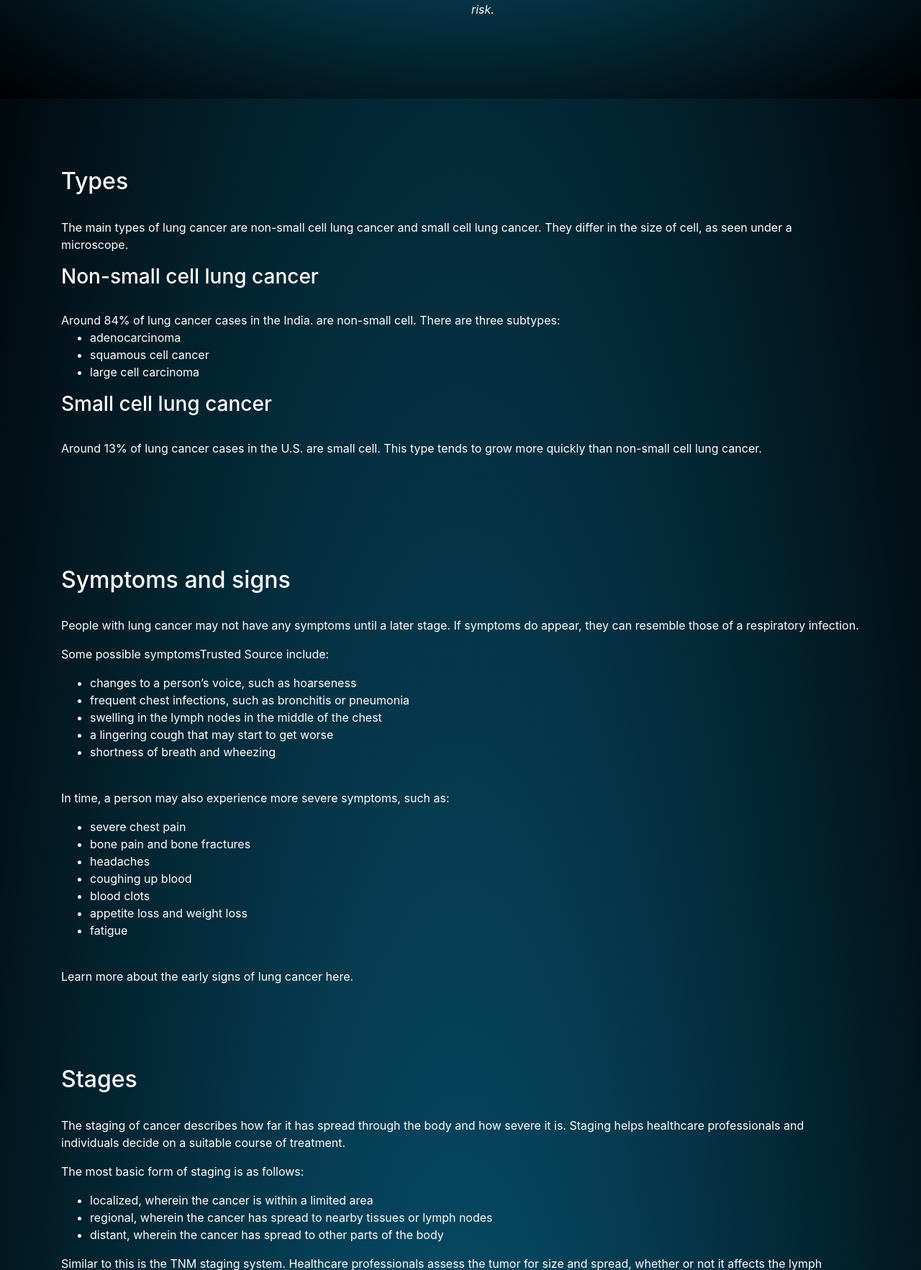
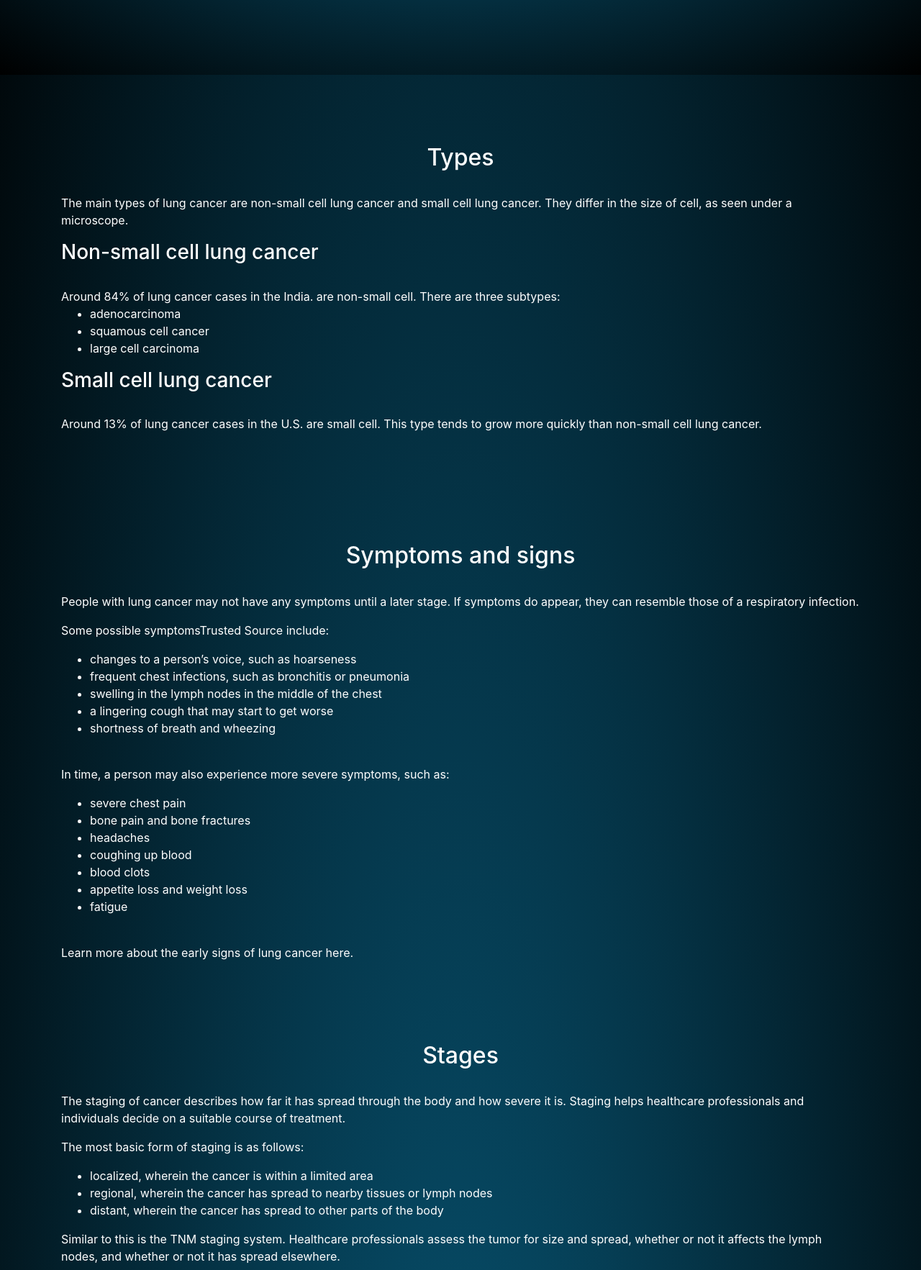
Before and after one commit to pssangeethlal/LungCancerWebApp, a Flask app: page / in a window 1280 px wide. Shown: the part 605-2370 px from the top of the page at 72% size. Run offline with Flask 2, Linux system fonts and the light colour scheme; some libraries are stand-ins or nearby versions.

Commit message:
updated heading alignments and home page headings

```diff
--- a/templates/index.html
+++ b/templates/index.html
@@ -9,8 +9,6 @@
     <link rel="icon" href="https://encrypted-tbn0.gstatic.com/images?q=tbn:ANd9GcRkLxrSkRNzHFUbPFkDfnvFpRT22BMd2w_kYw&usqp=CAU" type="image/icon type">
     <link href="static/style.css" type="text/css" rel="stylesheet">
     <link rel="stylesheet" href="https://maxcdn.bootstrapcdn.com/bootstrap/4.0.0/css/bootstrap.min.css" integrity="sha384-Gn5384xqQ1aoWXA+058RXPxPg6fy4IWvTNh0E263XmFcJlSAwiGgFAW/dAiS6JXm" crossorigin="anonymous">
-
-
 
 
   </head>
@@ -65,8 +63,9 @@
     <section  id="home-sec"  style="background:radial-gradient(rgb(8, 91, 124),black); padding-top: 10em;">
         <div class="container" >
             <div class="row align-items-center" >
+
                 <div class="col-md-6">
-
+                  <h3 class="align-items-center " style="color: rgb(201, 245, 243); text-align: center;"><i>Find It....Treat It....LIVE.......</i></h3>
                     <div id="carouselExampleControls" class="carousel slide m-3" data-ride="carousel">
                         <div class="carousel-inner">
                           <div class="carousel-item active">
@@ -94,8 +93,8 @@
 
                 </div>
                 <div class="col-md-6 text-light">
-                    <h3 class="align-items-center " style="color: rgb(201, 245, 243);"><i>Find It....Treat It....LIVE.......</i></h3>
-                  <p > <i><h4>What is lung cancer?</h4><br>
+
+                  <p > <i><h4 style="text-align: center;">What is lung cancer?</h4><br>
                    <p> Cancer causes changes in cells that are otherwise healthy. The cells grow too quickly, without dying off.</p>
 
                    <p> Normal cells in the body usually die at a certain stage in their life cycle, thereby preventing a buildup of too many cells. In cancer, however, the cells continue to grow and multiply. As a result, tumors develop.</p>
@@ -112,7 +111,7 @@
         <div class="row">
           <div class="col-md-12">
             <p>
-             <h2> Types</h2><br>
+             <h2 style="text-align: center;"> Types</h2><br>
 <p>The main types of lung cancer are non-small cell lung cancer and small cell lung cancer. They differ in the size of cell, as seen under a microscope.</p>
 
 <h3>Non-small cell lung cancer</h3><br>
@@ -133,7 +132,7 @@
   <div class="container">
     <div class="row">
       <div class="col-md-12">
-        <p><h2>Symptoms and signs</h2><br>
+        <p><h2 style="text-align: center;">Symptoms and signs</h2><br>
          <p> People with lung cancer may not have any symptoms until a later stage. If symptoms do appear, they can resemble those of a respiratory infection.</p>
 
          <p> Some possible symptomsTrusted Source include:</p>
@@ -164,7 +163,7 @@
     <div class="row">
       <div class="col-md-12 ">
 <p>
-  <h2>Stages</h2><br>
+  <h2 style="text-align: center;">Stages</h2><br>
 <p>The staging of cancer describes how far it has spread through the body and how severe it is. Staging helps healthcare professionals and individuals decide on a suitable course of treatment.</p>
 
 <p>The most basic form of staging is as follows:</p>
@@ -205,7 +204,7 @@
   <div class="container">
     <div class="row">
       <div class="col-md-12">
-        <p ><h2>Diagnosis</h2><br>
+        <p ><h2 style="text-align: center;">Diagnosis</h2><br>
           <p>If a person has any symptoms that could indicate lung cancer or if screening shows something unusual, a healthcare professional will likely recommend some diagnostic tests.</p>
 
           <h3>Imaging tests</h3><br>
@@ -236,7 +235,7 @@
     <div class="row">
       <div class="col-md-12">
         <p>
-         <h2> Treatment</h2><br>
+         <h2 style="text-align: center;"> Treatment</h2><br>
 <p>Treatment will depend on various factors, including:</p>
 
 <ul><li>the type of cancer</li>
@@ -331,23 +330,23 @@
                     <form>
                         <div class="form-row">
                             <div class="form-group col-md-6">
-                              <label for="inputEmail4">Full Name</label>
+                              <label for="inputEmail4" style="color: rgb(15, 87, 87);">Full Name</label>
                               <input type="text" class="form-control" id="inputName" placeholder="Enter full name">
                             </div>
                         </div>
                         <div class="form-row">
                           <div class="form-group col-md-6">
-                            <label for="inputEmail4">Email</label>
+                            <label for="inputEmail4" style="color: rgb(15, 87, 87);">Email</label>
                             <input type="email" class="form-control" id="inputEmail4" placeholder="Email">
                           </div>
                         </div>
                         <div class="form-row">
                           <div class="form-group col-md-6">
-                            <label for="inputCity">City</label>
+                            <label for="inputCity" style="color: rgb(15, 87, 87);">City</label>
                             <input type="text" class="form-control" id="inputCity" placeholder="City..">
                           </div>
                           <div class="form-group col-md-4">
-                            <label for="inputState">State</label>
+                            <label for="inputState" style="color: rgb(15, 87, 87);">State</label>
                             <select id="inputState" class="form-control">
                               <option selected>Choose...</option>
                               <option>Kerala</option>
@@ -365,14 +364,14 @@
                         </div>
                         <div class="form-row">
                             <div class="form-group col-md-6">
-                              <label for="inputEmail4">Message</label>
+                              <label for="inputEmail4" style="color: rgb(15, 87, 87);">Message</label>
                               <textarea  class="form-control" cols="30" rows="8" placeholder="Type your queries and messages here..."> </textarea>
                             </div>
                         </div>
                         <div class="form-group">
                           <div class="form-check">
                             <input class="form-check-input" type="checkbox" id="gridCheck">
-                            <label class="form-check-label text-dark" for="gridCheck" >
+                            <label class="form-check-label text-dark" for="gridCheck" style="color: rgb(15, 87, 87);">
                               I'm not a robot
                             </label>
                           </div>
```
